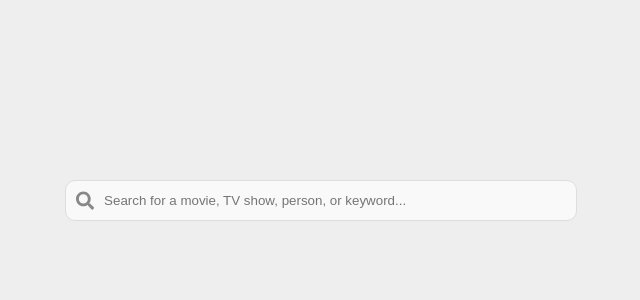
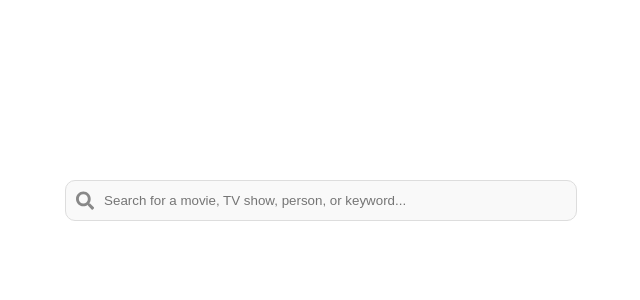
Before and after one commit to Group-16-Movie-App/CineCat_movie_app, a React (Create React App) app in the folder movie/: page / in a window 1280 px wide. Shown: the top 300 px of the page, without its empty margins (319-959 px from the left). Built offline with nearby package versions, Linux system fonts and the light colour scheme.

Commit message:
nothing changed

```diff
--- a/movie/src/App.css
+++ b/movie/src/App.css
@@ -1,6 +1,6 @@
 .App {
   text-align: center;
-  background-color: #eee;
+  background-color:white;
   height:100vh;
   width:vw;
 }
```
Also changed, not shown: movie/src/components/SearchBar.css (indentation only), movie/src/components/SearchBar.jsx (line endings or trailing spaces).
